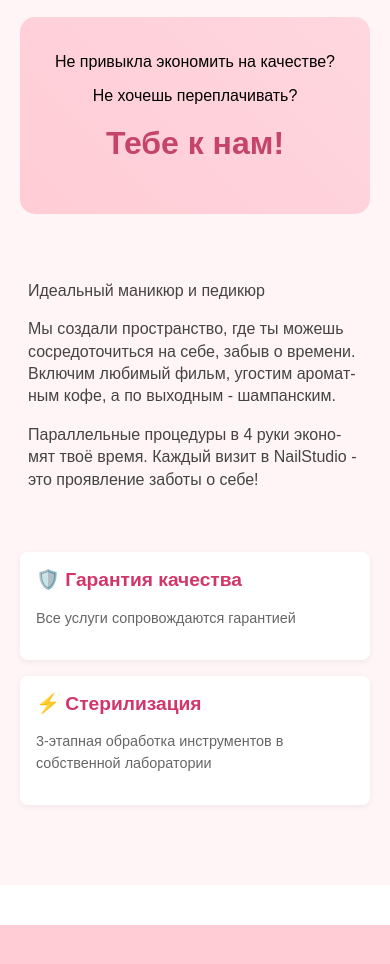
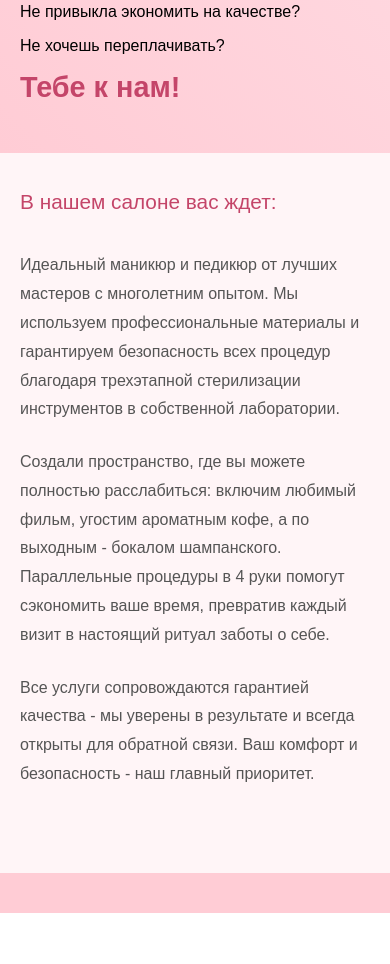
Before and after one commit to pompitata/NailSalon, a website: page client/index.html in a window 390 px wide. Shown: the part 968-1932 px from the top of the page. After the commit the page ends 1881 px from the top, so only its background shows below. Drawn offline with Linux system fonts and the light colour scheme.

Commit message:
Fix error

```diff
--- a/client/index.html
+++ b/client/index.html
@@ -61,22 +61,20 @@
             <h3>Тебе к нам!</h3>
         </div>
 
-        <div class="about-grid">
-            <div class="about-text">
-                <p>Идеальный маникюр и педикюр</p>
-                <p>Мы создали пространство, где ты можешь сосредоточиться на себе, забыв о времени. Включим любимый фильм, угостим ароматным кофе, а по выходным - шампанским.</p>
-                <p>Параллельные процедуры в 4 руки экономят твоё время. Каждый визит в NailStudio - это проявление заботы о себе!</p>
-            </div>
-            <div class="about-features">
-                <div class="feature-item">
-                    <h4>🛡️ Гарантия качества</h4>
-                    <p>Все услуги сопровождаются гарантией</p>
-                </div>
-                <div class="feature-item">
-                    <h4>⚡ Стерилизация</h4>
-                    <p>3-этапная обработка инструментов в собственной лаборатории</p>
-                </div>
-            </div>
+        <div class="about-text">
+            <p class="lead">В нашем салоне вас ждет:</p>
+
+            <p>Идеальный маникюр и педикюр от лучших мастеров с многолетним опытом.
+                Мы используем профессиональные материалы и гарантируем безопасность всех процедур
+                благодаря трехэтапной стерилизации инструментов в собственной лаборатории.</p>
+
+            <p>Создали пространство, где вы можете полностью расслабиться: включим любимый фильм,
+                угостим ароматным кофе, а по выходным - бокалом шампанского. Параллельные процедуры
+                в 4 руки помогут сэкономить ваше время, превратив каждый визит в настоящий ритуал
+                заботы о себе.</p>
+
+            <p>Все услуги сопровождаются гарантией качества - мы уверены в результате
+                и всегда открыты для обратной связи. Ваш комфорт и безопасность - наш главный приоритет.</p>
         </div>
     </div>
 </section>
--- a/client/styles.css
+++ b/client/styles.css
@@ -336,138 +336,76 @@ footer {
 
 /* About Section */
 .about-section {
-    padding: 80px 20px;
+    padding: 60px 0;
     background: #fff5f7;
-    margin: 40px 0;
+    width: 100%;
 }
 
 .about-content {
-    max-width: 1200px;
-    margin: 0 auto;
+    width: 100%;
+    padding: 0 40px; /* Боковые отступы для больших экранов */
+    box-sizing: border-box;
 }
 
 .about-highlight {
-    text-align: center;
-    margin: 20px 0;
-    padding: 20px;
+    margin: 40px 0;
+    padding: 25px 40px; /* добавляем боковые отступы */
     background: linear-gradient(45deg, #ffccd5, #ffd7df);
-    border-radius: 15px;
+    width: 100vw;
+    position: relative;
+    left: 50%;
+    right: 50%;
+    transform: translateX(-50%);
+    box-sizing: border-box;
 }
+
 
 .about-highlight h3 {
     color: #c44569;
-    font-size: 2em;
-    margin-top: 20px;
+    font-size: 1.8em;
+    margin-top: 15px;
+    text-align: left; /* Выравнивание по левому краю */
 }
 
-.about-grid {
-    display: grid;
-    grid-template-columns: 1fr 1fr;
-    gap: 40px;
-    margin-top: 50px;
+.about-text {
+    font-size: 1.1em;
+    line-height: 1.8;
+    color: #555;
+    width: 100%;
+    text-align: left; /* Основное выравнивание текста */
+}
+
+.about-text p {
+    margin-bottom: 1.5em;
+    max-width: 100%; /* Убираем ограничение ширины */
+    text-wrap: pretty;
+}
+
+.lead {
+    font-size: 1.3em;
+    color: #c44569;
+    font-weight: 500;
+    margin-bottom: 1.2em;
+    text-align: left; /* Выравнивание по левому краю */
 }
 
 @media (max-width: 768px) {
-    .about-grid {
-        grid-template-columns: 1fr; /* Одна колонка */
-        gap: 20px; /* Меньше промежуток */
+    .about-content {
+        padding: 0 20px; /* Меньшие отступы для мобильных */
+    }
+
+    .about-highlight {
+        padding: 20px;
+        margin: 30px 0;
+    }
+
+    .about-text {
+        font-size: 1em;
     }
 }
 
-.about-text {
-    /* Базовые стили для десктопа */
-    font-size: clamp(1rem, 1.5vw, 1.3rem); /* 1 */
-    line-height: 1.6; /* 2 */
-    color: #444; /* 3 */
-    max-width: 65ch; /* 4 */
-    margin: 0 auto; /* 5 */
-    padding: 0 1rem; /* 6 */
-
-    /* Оптимизация для чтения */
-    text-wrap: pretty; /* 7 */
-    hyphens: auto; /* 8 */
-
-    /* Адаптивные отступы */
-    margin-bottom: clamp(1rem, 3vh, 2rem); /* 9 */
-}
-
-@media (max-width: 768px) { /* 10 */
-    .about-text {
-        line-height: 1.5;
-        font-size: clamp(0.9rem, 4vw, 1.1rem);
-        max-width: 100%;
+@media (min-width: 1600px) {
+    .about-content {
+        padding: 0 60px; /* Большие отступы для широких экранов */
     }
 }
-
-@media (max-width: 480px) { /* 11 */
-    .about-text {
-        font-size: 1rem;
-        line-height: 1.4;
-        padding: 0 0.5rem;
-    }
-}
-
-.about-features {
-    display: flex;
-    flex-direction: column;
-    gap: clamp(1rem, 3vh, 2rem); /* 1 */
-}
-
-.feature-item {
-    padding: clamp(1rem, 3vw, 1.5rem); /* 2 */
-    background: white;
-    border-radius: max(12px, 1.5vw); /* 3 */
-    box-shadow: 0 2px 12px rgba(0,0,0,0.08); /* 4 */
-    transition: all 0.3s cubic-bezier(0.25, 0.46, 0.45, 0.94); /* 5 */
-
-    /* Для мобильных ховеров */
-    @media (hover: hover) { /* 6 */
-        &:hover {
-            transform: translateY(-3px);
-            box-shadow: 0 6px 16px rgba(0,0,0,0.12);
-        }
-    }
-}
-
-.feature-item h4 {
-    color: #d23669;
-    margin: 0 0 clamp(0.75rem, 2vw, 1rem) 0; /* 7 */
-    font-size: clamp(1.1rem, 1.25vw + 0.5rem, 1.4rem); /* 8 */
-    line-height: 1.3;
-}
-
-/* Адаптация для планшетов */
-@media (max-width: 992px) {
-    .feature-item {
-        padding: 1.2rem;
-        border-radius: 10px;
-    }
-
-    .about-features {
-        gap: 1.5rem;
-    }
-}
-
-/* Мобильная адаптация */
-@media (max-width: 576px) {
-    .feature-item {
-        padding: 1rem;
-        border-radius: 8px;
-        box-shadow: 0 2px 6px rgba(0,0,0,0.06);
-    }
-
-    .feature-item h4 {
-        font-size: 1.2rem;
-        margin-bottom: 0.5rem;
-    }
-
-    .about-features {
-        gap: 1rem;
-    }
-}
-
-.feature-item p {
-    font-size: clamp(0.9rem, 1vw + 0.5rem, 1.1rem);
-    line-height: 1.5;
-    color: #666;
-}
```
